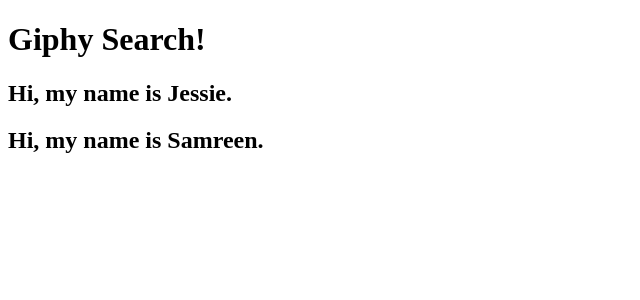
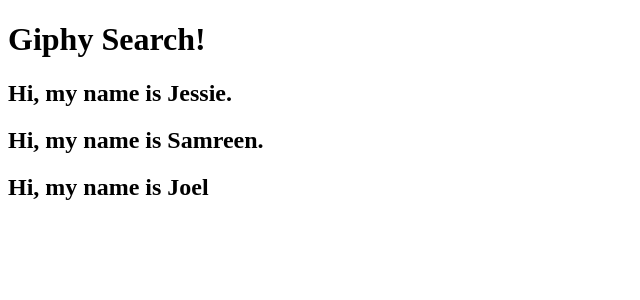
Before and after one commit to khansam0430/group-giphy-saga-project, a React (Create React App) app: page / in a window 1280 px wide. Shown: the top 300 px of the page, without its empty margins (0-640 px from the left). Built offline with nearby package versions, Linux system fonts and the light colour scheme.

Commit message:
added name Joel

```diff
--- a/src/components/App/App.js
+++ b/src/components/App/App.js
@@ -9,6 +9,7 @@
         <h1>Giphy Search!</h1>
         <h2>Hi, my name is Jessie.</h2>
         <h2>Hi, my name is Samreen.</h2>
+        <h2>Hi, my name is  Joel</h2>
       </div>
     );
   }
```
